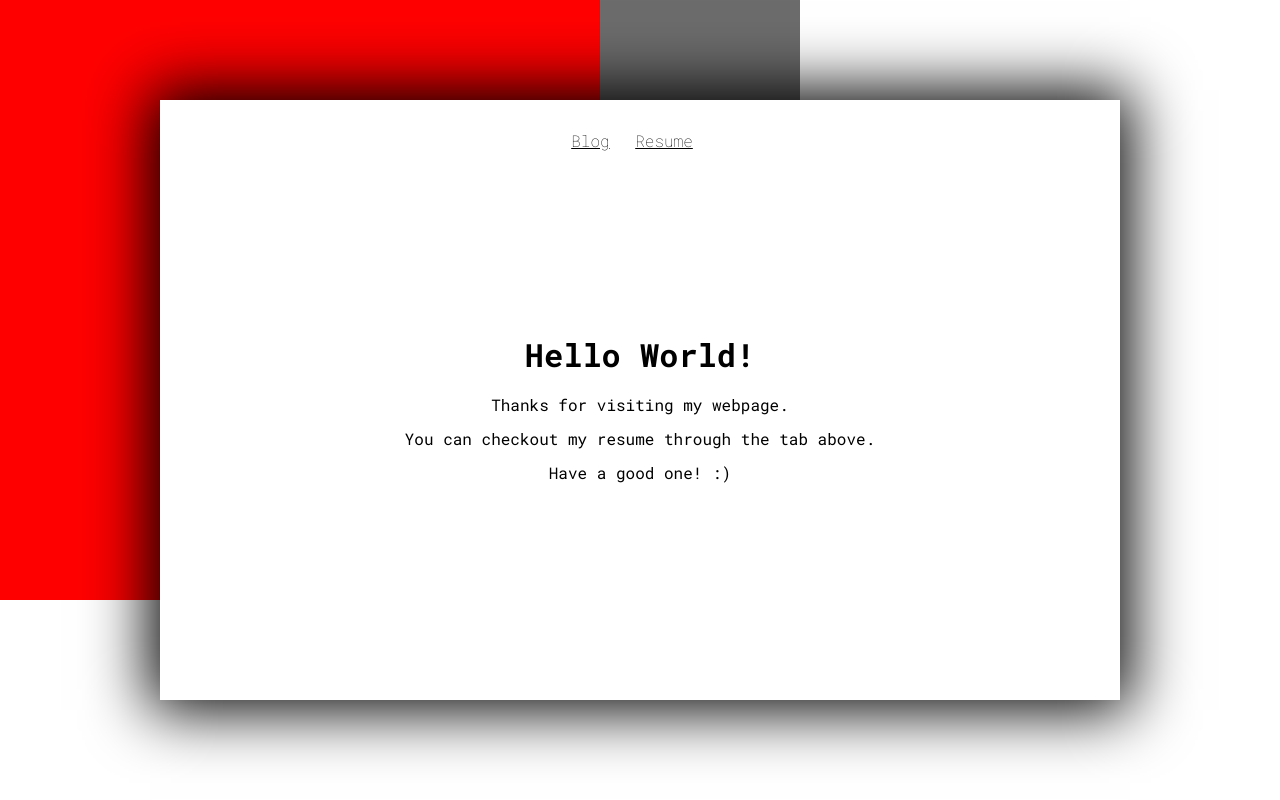
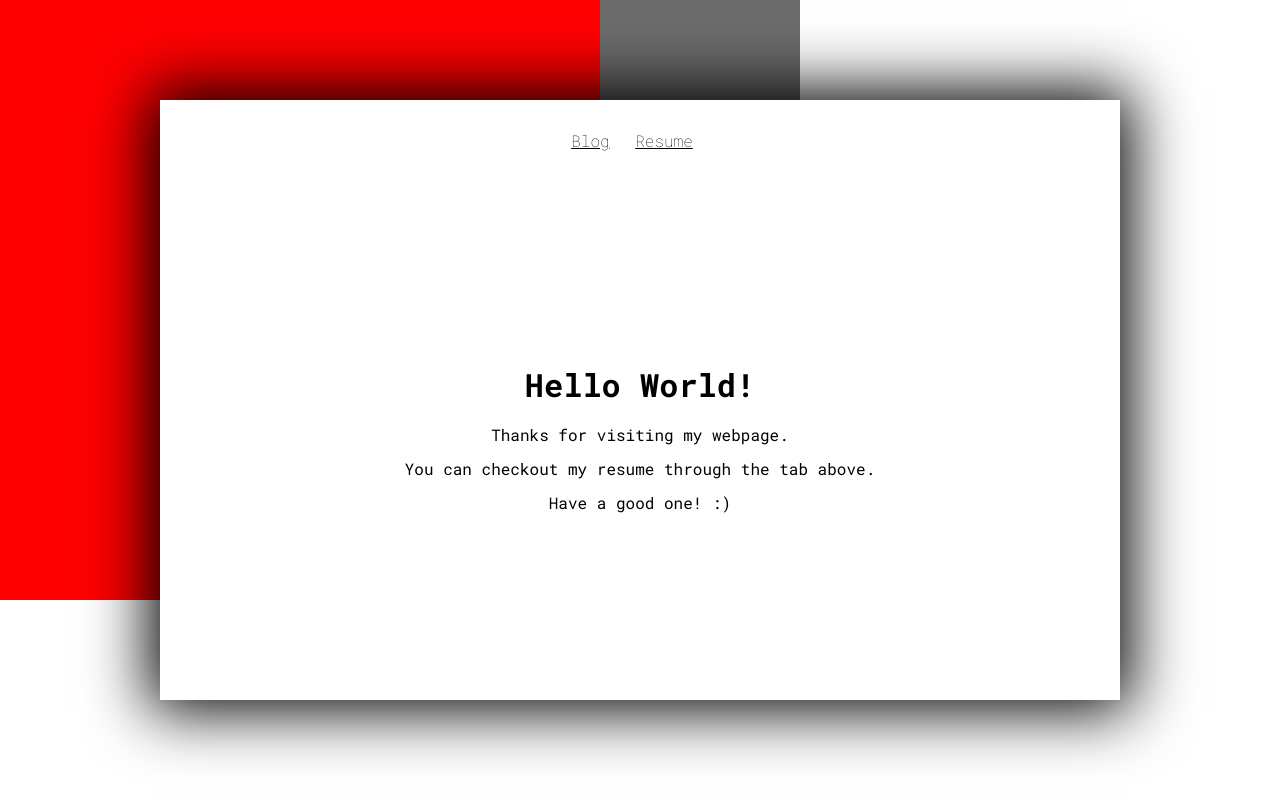
Before and after one commit to dsbrgg/bdomain, a Svelte app: page / in a window 1280 px wide. Built offline with nearby package versions, Linux system fonts and the light colour scheme.

Commit message:
update content.svelte

```diff
--- a/src/containers/content/Content.svelte
+++ b/src/containers/content/Content.svelte
@@ -41,11 +41,12 @@
   }
 
   .current-content {
-    height: inherit;
+    height: 85%;
     display: flex;
     flex-direction: column;
     align-items: center;
     justify-content: center;
+    overflow-y: scroll;
   }
 </style>
 
```
